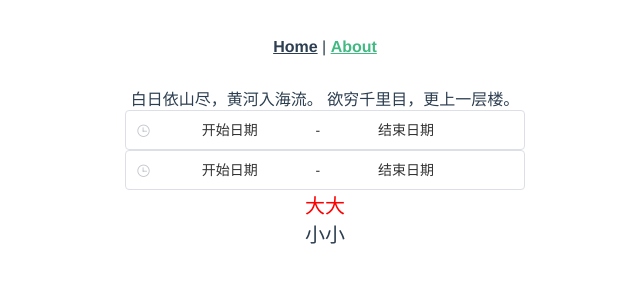
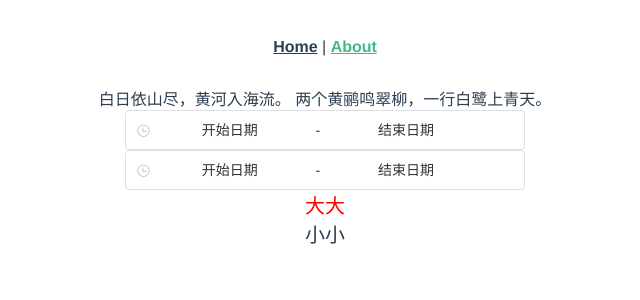
Before and after one commit to 1997zyb/vue2, a Vue app: page /about in a window 1280 px wide. Shown: the top 300 px of the page, without its empty margins (315-955 px from the left). Built offline with nearby package versions, Linux system fonts and the light colour scheme; what mavon-editor would draw is missing.

Commit message:
合并冲突

```diff
--- a/src/views/AboutView.vue
+++ b/src/views/AboutView.vue
@@ -1,7 +1,7 @@
 <template>
   <div class="about">
     白日依山尽，黄河入海流。
-    欲穷千里目，更上一层楼。
+    两个黄鹂鸣翠柳，一行白鹭上青天。
     <div class="range">
       <el-date-picker v-model="showTabTime1" type="datetimerange" valueFormat="yyyy-MM-dd HH:mm:ss"
         start-placeholder="开始日期" end-placeholder="结束日期">
```
